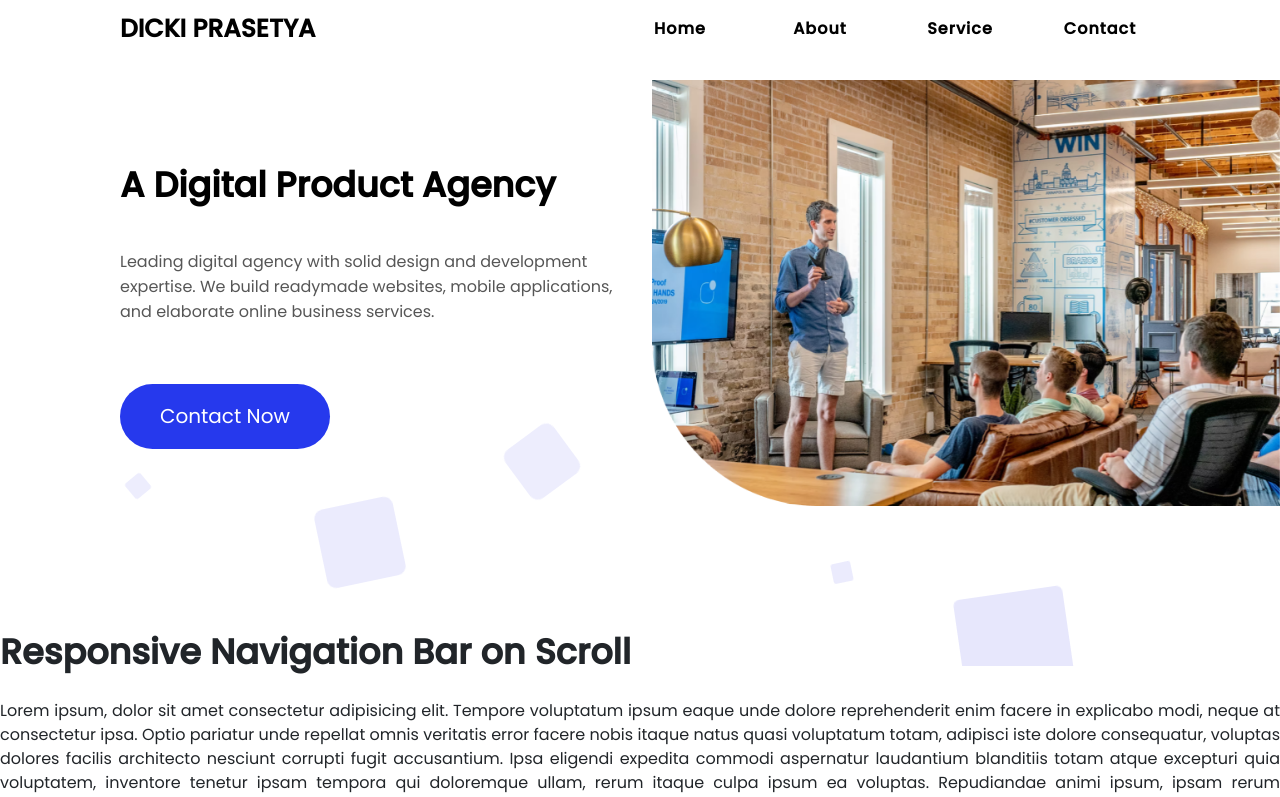
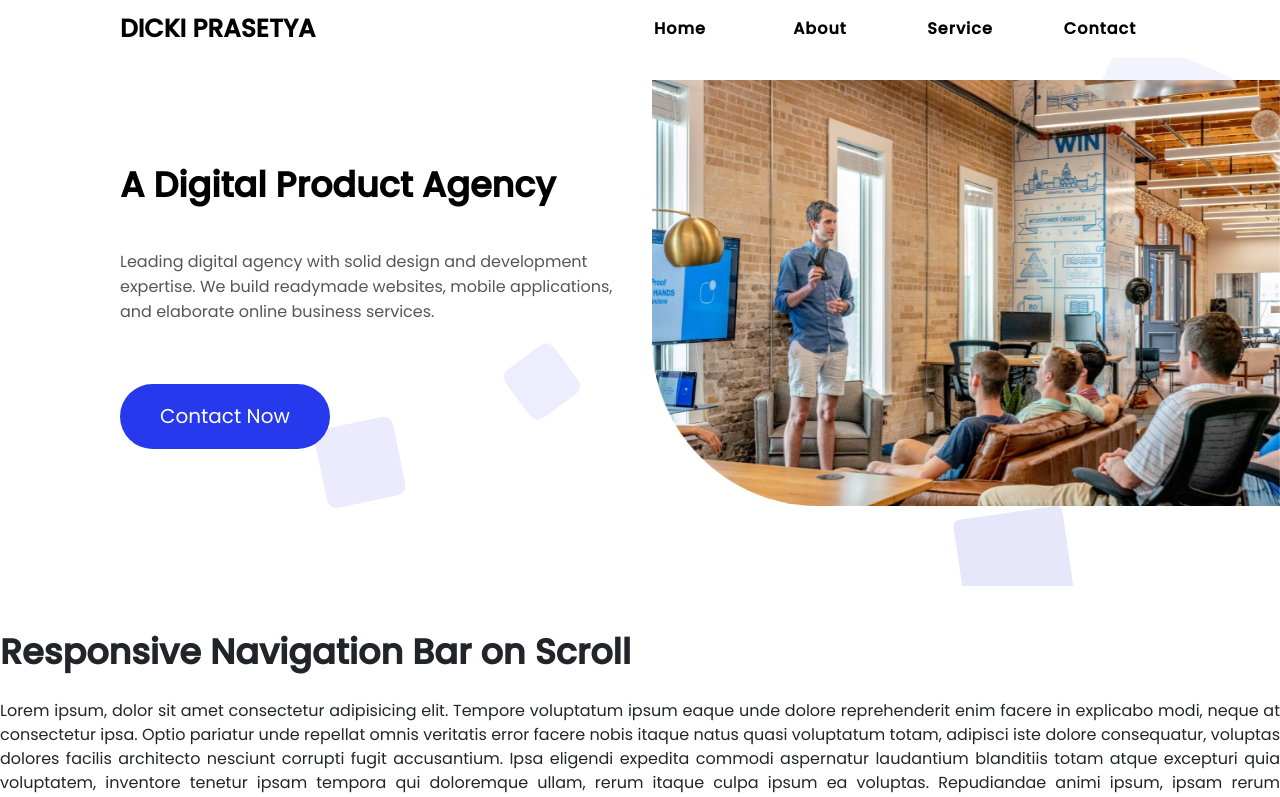
Before and after one commit to evairo176/my-app-pokemon, a React (Create React App) app: page / in a window 1280 px wide. Shown: the top 797 px of the page. Built offline with nearby package versions, Linux system fonts and the light colour scheme.

Commit message:
feat: make update

```diff
--- a/src/assets/css/landingpage.css
+++ b/src/assets/css/landingpage.css
@@ -291,7 +291,7 @@
 
 .circles {
   position: absolute;
-  top: 80px;
+  top: 0;
   left: 0;
   width: 100%;
   height: 100%;
--- a/src/pages/home/Index.jsx
+++ b/src/pages/home/Index.jsx
@@ -34,8 +34,8 @@ function Home() {
               </div>
             </div>
           </div>
-          <FloatingSquare />
         </section>
+        <FloatingSquare />
       </TemplateComponent>
       <section className="about">
         <div className="content">
```
